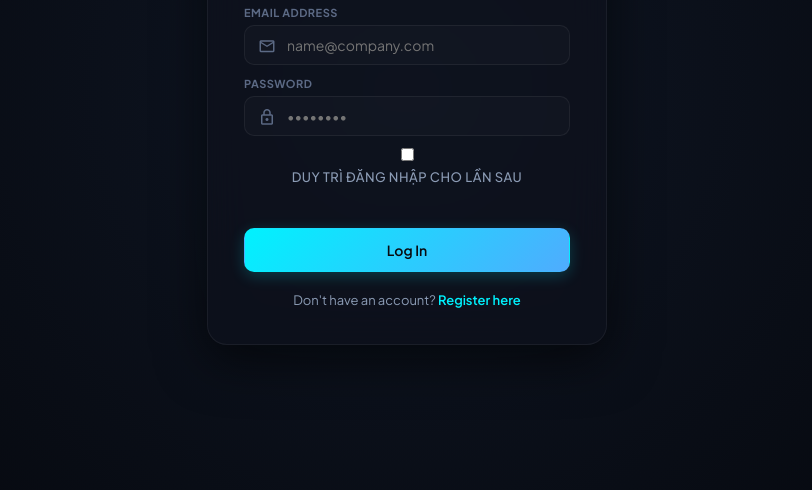
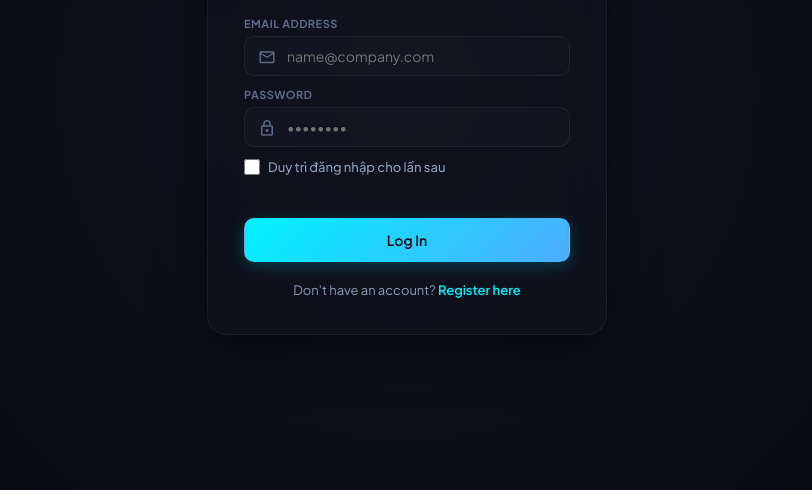
Before and after one commit to ZilyTrn/Web-Scraping, a plain HTML site: page index.html in a window 1280 px wide. Shown: the part 310-800 px from the top of the page, without its empty margins (233-1045 px from the left). Drawn offline with nearby package versions, Linux system fonts and the light colour scheme.

Commit message:
Fix remember-me checkbox alignment and style

```diff
--- a/index.html
+++ b/index.html
@@ -44,9 +44,9 @@
                         <input type="password" id="login-password" required placeholder="••••••••">
                     </div>
                 </div>
-                <div class="form-group" style="display: flex; align-items: center; gap: 8px; margin-top: 10px; margin-bottom: 15px;">
-                    <input type="checkbox" id="login-remember" style="width: auto; height: auto; cursor: pointer;">
-                    <label for="login-remember" style="margin: 0; font-size: 13px; font-weight: 500; color: var(--text-secondary); cursor: pointer;">Duy trì đăng nhập cho lần sau</label>
+                <div class="remember-group" style="display: flex; align-items: center; gap: 8px; margin-top: 10px; margin-bottom: 15px;">
+                    <input type="checkbox" id="login-remember" style="width: 16px; height: 16px; cursor: pointer; margin: 0;">
+                    <label for="login-remember" style="margin: 0; font-size: 13px; font-weight: 500; color: var(--text-secondary); cursor: pointer; text-transform: none; letter-spacing: normal;">Duy trì đăng nhập cho lần sau</label>
                 </div>
                 <div class="error-msg" id="login-error"></div>
                 <button type="submit" class="btn btn-primary btn-block">Log In</button>
```
